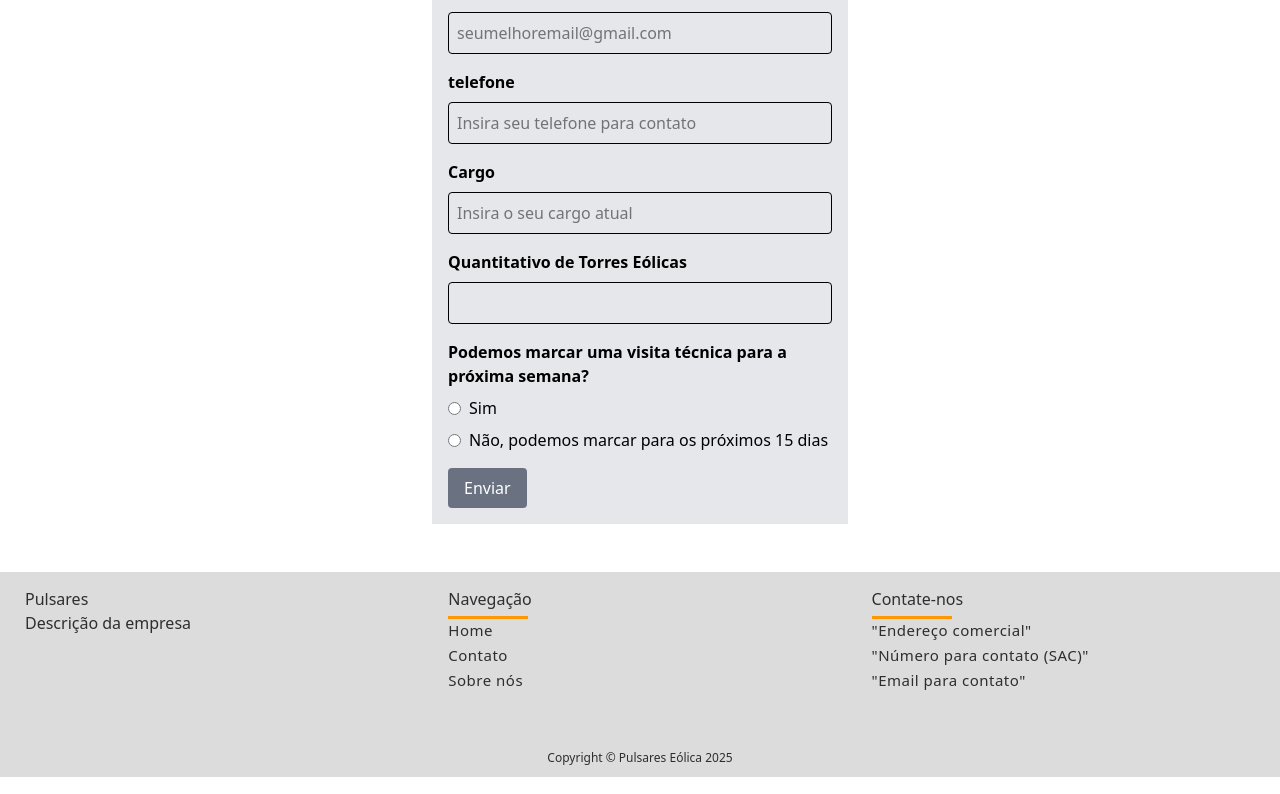
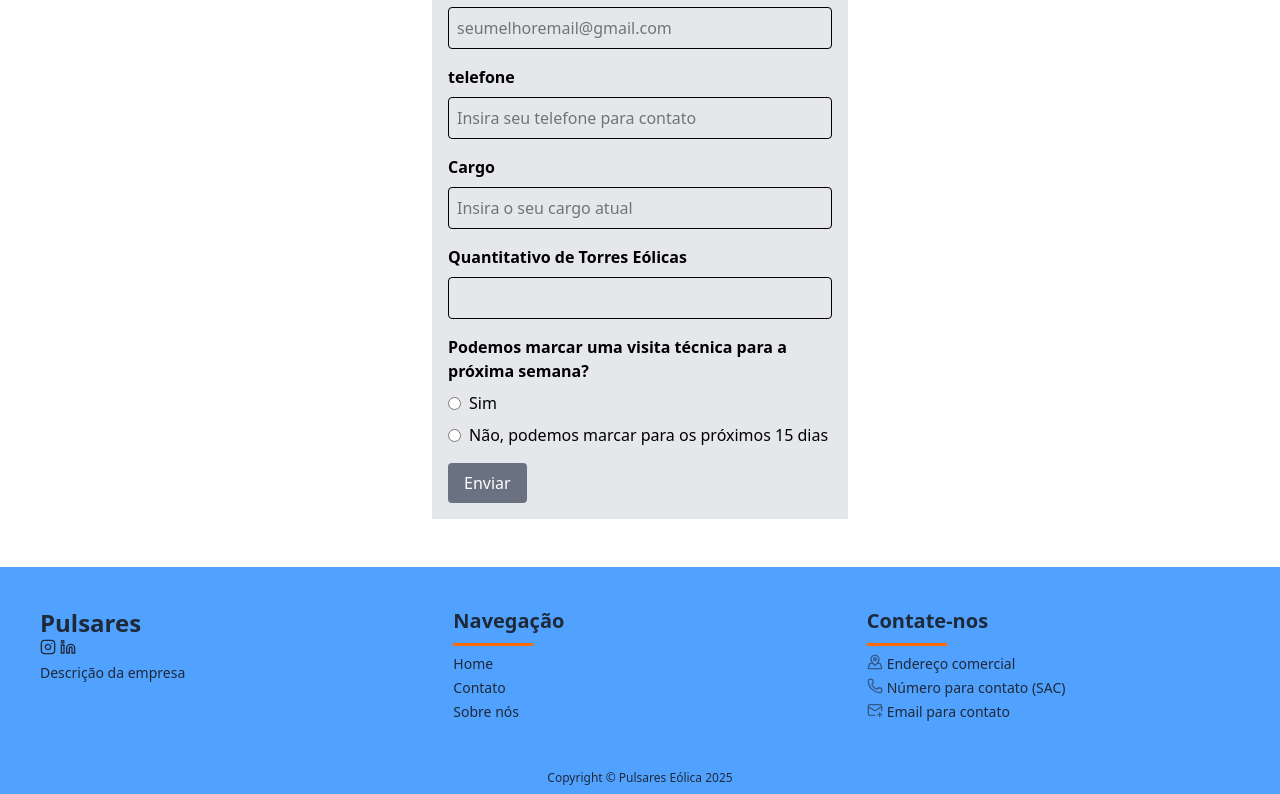
Before and after one commit to iagoponte/LandingPageCompany, a React (Vite) app in the folder frontend/: page /contact_us in a window 1280 px wide. Shown: the part 431-1225 px from the top of the page. Built offline with nearby package versions, Linux system fonts and the light colour scheme.

Commit message:
fix: footer

```diff
--- a/frontend/src/layout/Footer/footer.css
+++ b/frontend/src/layout/Footer/footer.css
@@ -1,9 +1,8 @@
-.footer {
+/* .footer {
 	width: 100%;
 	background: #dcdcdc;
 	display: flex;
 	text-align: start;
-	/* position:absolute bottom; */
  }
 
  .inner-footer {
@@ -13,7 +12,6 @@
 	 display: flex;
 	 flex-wrap: wrap;
 	 box-sizing: border-box;
-	 /* justify-content: center; */
  }
 
 .footer-items {
@@ -112,4 +110,4 @@ li i {
 	.footer-items {
 		width: 33.33%;
 	}
-}
+} */
--- a/frontend/src/layout/Footer/footer.jsx
+++ b/frontend/src/layout/Footer/footer.jsx
@@ -1,11 +1,13 @@
 import React from "react";
-import "./footer.css"
+import "./footer.css";
+import { MapPinned, Phone, MailPlus, Instagram, Linkedin } from "lucide-react";
+
 
 //corrigir tipo de display, para que mantenha-se responsivo.
 export const Footer = () => {
   return (
     <>
-      <div class="footer">
+      {/* <div class="footer">
         <div class="inner-footer">
           <div class="footer-items">
             <h1>Pulsares</h1>
@@ -43,7 +45,7 @@ export const Footer = () => {
               </li>
             </ul>
 {/* aqui seria informações sobre as mídias sociais, não sei se será necessário. */}
-            <div class="social-media">
+      {/* <div class="social-media">
               <a href="#">
                 <i class="fab fa-instagram"></i>
               </a>
@@ -57,7 +59,68 @@ export const Footer = () => {
           </div>
         </div>
       </div>
-      <div class="footer-bottom">Copyright &copy; Pulsares Eólica 2025</div>
+      <div class="footer-bottom">Copyright &copy; Pulsares Eólica 2025</div> */}
+
+      <footer className="w-full bg-blue-400 text-start">
+        <div className="w-full mx-auto p-5 flex flex-wrap box-border">
+          {/* <!-- Coluna 1 --> */}
+          <div className="w-full md:w-1/3 p-5 box-border flex flex-col text-gray-800">
+            <h1 className="text-2xl font-bold mb-0">Pulsares</h1>
+            <div className="flex gap-1 mb-2">
+              <Instagram className="h-4 w-4 hover:text-orange-500"/>
+              <Linkedin className="h-4 w-4 hover:text-orange-500"/>
+            </div>
+            <p className="text-sm text-justify leading-snug">
+              Descrição da empresa
+            </p>
+          </div>
+
+          {/* <!-- Coluna 2 --> */}
+          <div className="w-full md:w-1/3 p-5 box-border flex flex-col text-gray-800">
+            <h3 className="text-xl font-semibold mb-2">Navegação</h3>
+            <div className="h-[3px] w-20 bg-orange-500 mb-2"></div>
+            <ul className="space-y-1 text-sm">
+              <li>
+                <a href="/" className="hover:text-orange-500 transition-colors">
+                  Home
+                </a>
+              </li>
+              <li>
+                <a href="#" className="hover:text-orange-500 transition-colors">
+                  Contato
+                </a>
+              </li>
+              <li>
+                <a href="#" className="hover:text-orange-500 transition-colors">
+                  Sobre nós
+                </a>
+              </li>
+            </ul>
+          </div>
+
+          {/* <!-- Coluna 3 --> */}
+          <div className="w-full md:w-1/3 p-5 box-border flex flex-col text-gray-800">
+            <h3 className="text-xl font-semibold mb-2">Contate-nos</h3>
+            <div className="h-[3px] w-20 bg-orange-500 mb-2"></div>
+            <ul className="space-y-1 text-sm">
+              <li className="flex">
+                <i className="mr-1"><MapPinned className="h-4 w-4 opacity-60" /></i>Endereço comercial
+              </li>
+              <li className="flex">
+                <i className="mr-1"><Phone className="h-4 w-4 opacity-60" /></i>Número para contato (SAC)
+              </li>
+              <li className="flex">
+                <i className="mr-1"><MailPlus className="h-4 w-4 opacity-60" /></i>Email para contato
+              </li>
+            </ul>
+          </div>
+        </div>
+
+        {/* <!-- Rodapé inferior --> */}
+        <div className="text-center text-xs text-gray-800 bg-blue-400 py-2">
+          Copyright &copy; Pulsares Eólica 2025
+        </div>
+      </footer>
     </>
   );
 };
--- /dev/null
+++ b/package.json
@@ -0,0 +1,5 @@
+{
+  "dependencies": {
+    "lucide-react": "^0.511.0"
+  }
+}
```
Also changed, not shown: 1 other file (tests, documents, lock files or other folders).
